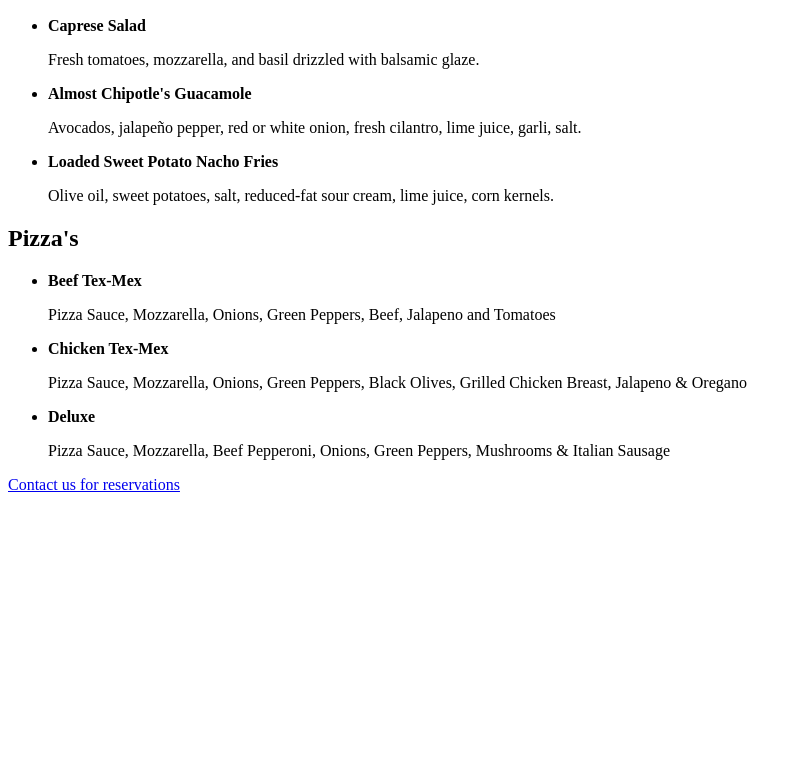
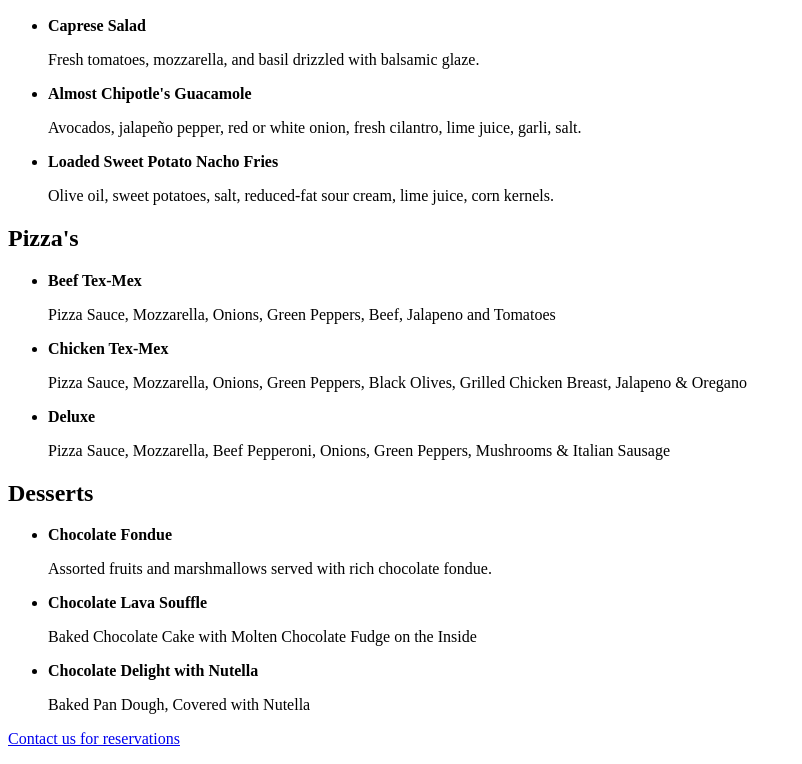
Before and after one commit to wa1ead/HTML_Project2, a plain HTML site: page index.html in a window 1280 px wide. Shown: the part 110-874 px from the top of the page, without its empty margins (0-802 px from the left). Before the commit the page ends 800 px from the top, so only its background shows below. Drawn offline with Linux system fonts and the light colour scheme.

Commit message:
create desserts list

```diff
--- a/index.html
+++ b/index.html
@@ -58,6 +58,24 @@
       </li>
     </ul>
 
+    <h2>Desserts</h2>
+    <ul>
+      <li>
+        <strong>Chocolate Fondue</strong>
+        <p>
+          Assorted fruits and marshmallows served with rich chocolate fondue.
+        </p>
+      </li>
+      <li>
+        <strong>Chocolate Lava Souffle</strong>
+        <p>Baked Chocolate Cake with Molten Chocolate Fudge on the Inside</p>
+      </li>
+      <li>
+        <strong>Chocolate Delight with Nutella</strong>
+        <p>Baked Pan Dough, Covered with Nutella</p>
+      </li>
+    </ul>
+
     <p><a href="contact.html">Contact us for reservations</a></p>
   </body>
 </html>
```
